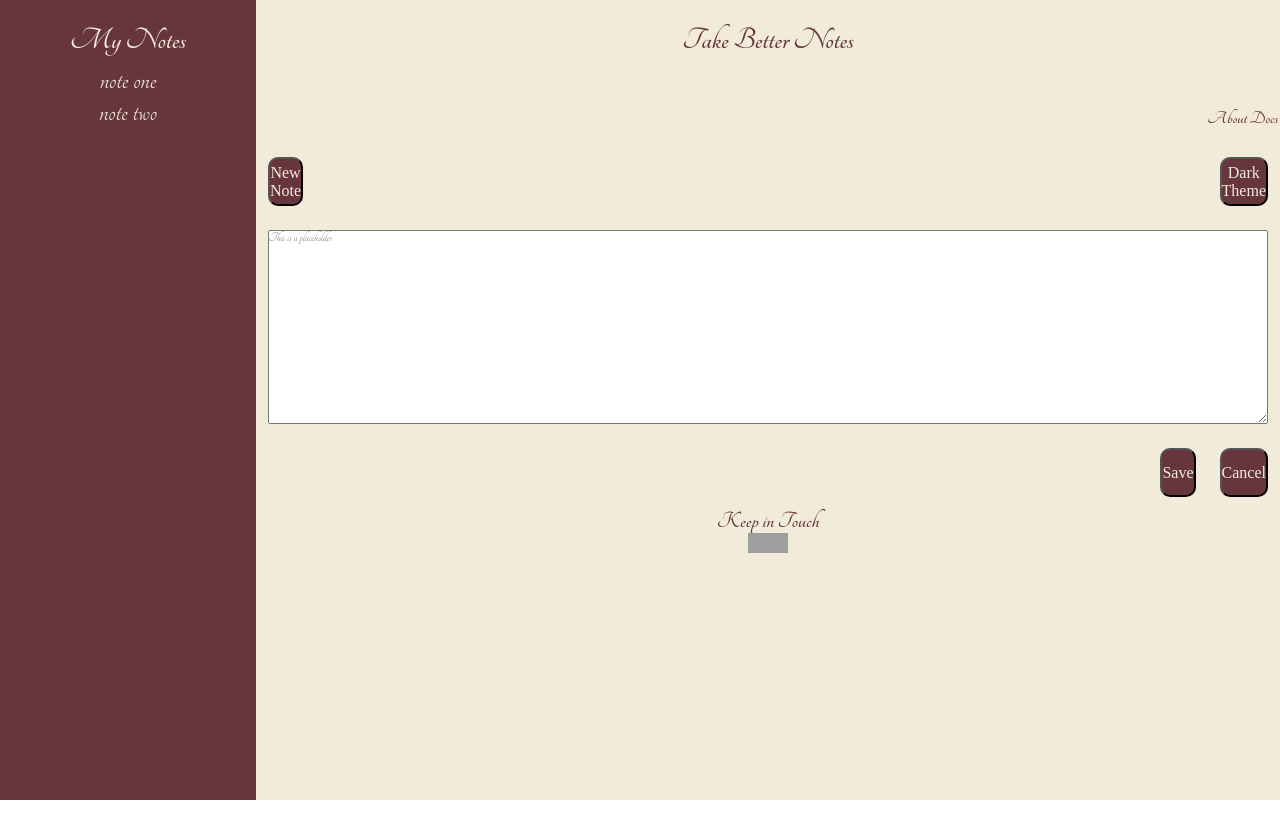
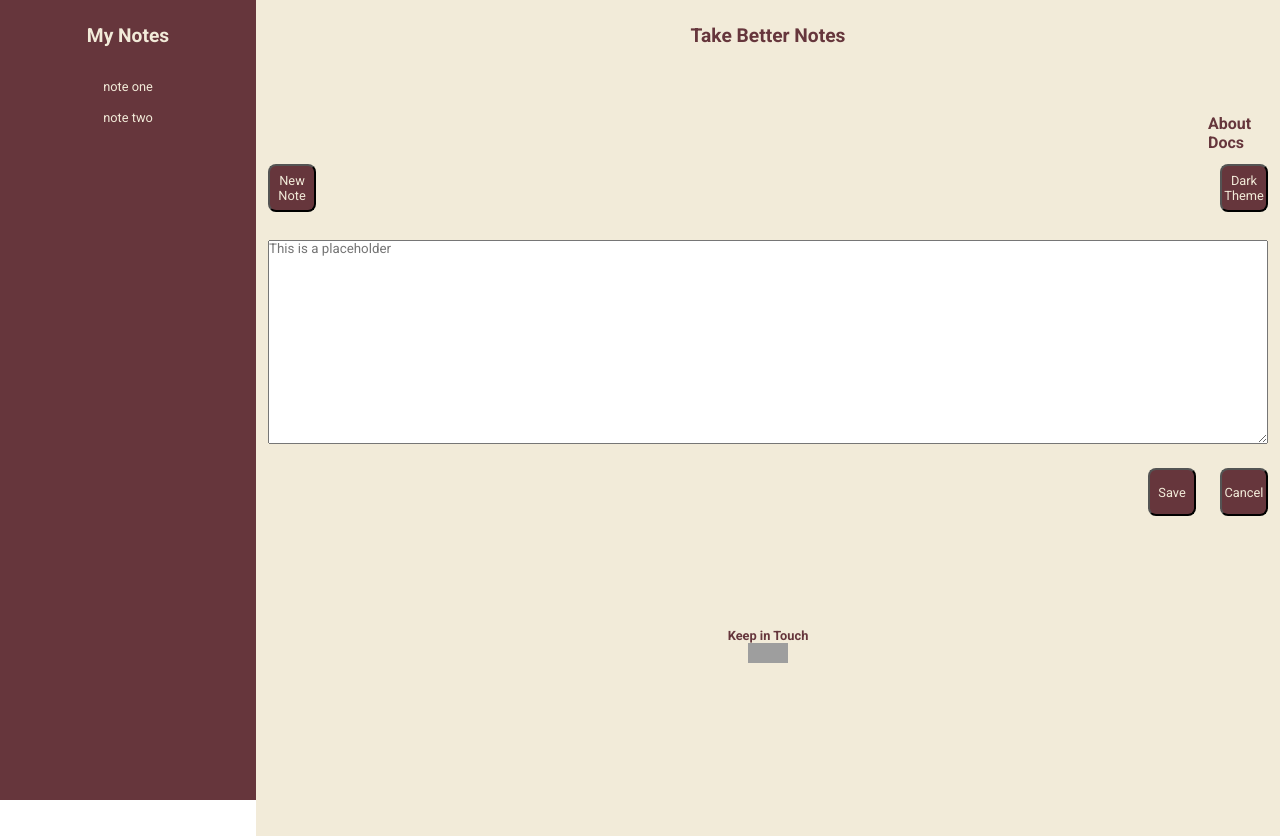
Before and after one commit to thepeilunhuang/ACIT1620-assignment1, a plain HTML site: page index.html in a window 1280 px wide. Before the commit the page ends 800 px from the top, so only its background shows below. Drawn offline with Linux system fonts and the light colour scheme; grey boxes are pictures that could not be loaded.

Commit message:
fix problem from assignment1

```diff
--- a/CSS/stylesheet.css
+++ b/CSS/stylesheet.css
@@ -1,44 +1,64 @@
-@import url('https://fonts.googleapis.com/css2?family=Tangerine:wght@400;700&display=swap');
+@import url('https://fonts.googleapis.com/css2?family=Roboto:wght@300;400;500;700&display=swap');
 *{
     margin: 0;
     padding: 0;
-    font-family:'Tangerine', 'cursive';
+    font-family: 'Roboto', sans-serif;
 }
 
 h1{
     text-align: center;
     padding: 3vh 0 0 0;
+    font-size: 1.2rem;
 }
 .menu{
     background-color:#66363C;
     color: #F2EBD9;
+    width: 20%;
+    min-height: 100vh;
+
+    position: fixed;
+    float: left;
+    /* add position: fixed and float: left to make sure .menu section keeps on left */
 }
 .menu ul{
-    padding:1vh 0 0 0;
+    padding:2vh 0 0 0;
+    font-size: 0.8rem;
+    text-align: center;
     list-style-type: square;
-    font-size: 2rem;
-    text-align: center;
 }
+.menu li{
+    margin-top: 1rem;
+}
+
 .note{
+    width: 80%;
+    min-height: 100vh;
+    float: right;
     background-color: #F2EBD9;
     color: #66363C;
     display: grid;
     grid-template-rows: 3fr 1fr 2fr 6fr 2fr 8fr;
     grid-template-columns: 1fr 16fr 1fr 1fr;
+    position: relative;
 }
 button{
+    max-height: 3rem;
+    min-width: 3rem;
     margin: 12px;
-    border-radius: 10px;
+    border-radius: 8px;
     background-color: #66363C;
     color:#F2EBD9;
-    font-family: 'Times New Roman', Times, serif;
-    font-size: 1rem;
+    font-size: 0.8rem;
 }
 .note h1{
     grid-row: 1/2;
     grid-column: 1/5;
 }
+.note h2{
+    font-size: 0.8rem;
+}
 .note h3{
+    font-size: 1rem;
     grid-row: 2/3;
     grid-column: 4/5;
 }
@@ -54,6 +74,7 @@ textarea{
     grid-row: 4/5;
     grid-column: 1/5;
     margin: 12px;
+    min-height: 200px;
 }
 .save{
     grid-row: 5/6;
@@ -67,7 +88,10 @@ textarea{
 footer{
     grid-row: 6/7;
     grid-column: 1/5;
-    text-align: center;
+
+    position: absolute;
+    bottom: 10vh;
+    right:40%;
 }
 .note img{
     width: 20px;
@@ -81,15 +105,11 @@ footer{
 }
 
 @media screen and (min-width:480px){
-/* Fixed web screen responsive design */
-    .menu{
-        width: 20%;
-        height: 100vh;
-        float: left;
-    }
-    .note{
-        width: 80%;
-        height: 100vh;
-        float: left;
+    /* fixed media query problem: add 'px'   */
+    footer{
+        position: absolute;
+        top: 12vh;
+        text-align: center;
+        left:40%;
     }
 }
```
